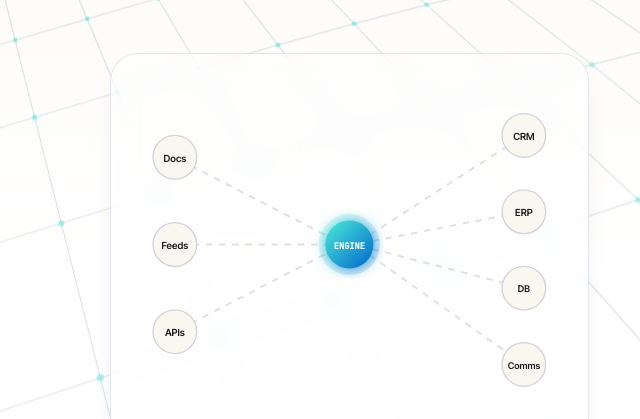
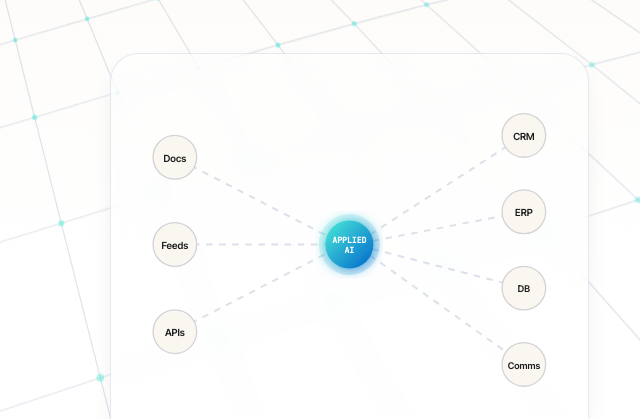
Before and after one commit to rguido198/TechnologyConsultantsVentures, a plain HTML site: page es/index.html in a window 1280 px wide. Shown: the part 533-952 px from the top of the page, 640-1280 px from the left. Drawn offline with nearby package versions, Linux system fonts and the light colour scheme; animation ran at ten frames a second.

Commit message:
Change central SVG node label from ENGINE to APPLIED AI

```diff
--- a/es/index.html
+++ b/es/index.html
@@ -290,7 +290,8 @@
             <g class="node-group" id="node-core" transform="translate(200, 160)">
               <circle class="core-outer" r="28" fill="url(#grad-teal)" opacity="0.16" />
               <circle class="core-inner" r="22" fill="url(#grad-teal)" filter="url(#glow)" />
-              <text y="4" font-family="var(--font-mono)" font-size="8" text-anchor="middle" font-weight="600" fill="#fff">ENGINE</text>
+              <text y="-1" font-family="var(--font-mono)" font-size="7.5" text-anchor="middle" font-weight="600" fill="#fff">APPLIED</text>
+              <text y="8" font-family="var(--font-mono)" font-size="7.5" text-anchor="middle" font-weight="600" fill="#fff">AI</text>
             </g>
 
             <g class="node-group" id="node-out-1" transform="translate(360, 60)">
```
Also changed, not shown: index.html (+2 -1 lines).
